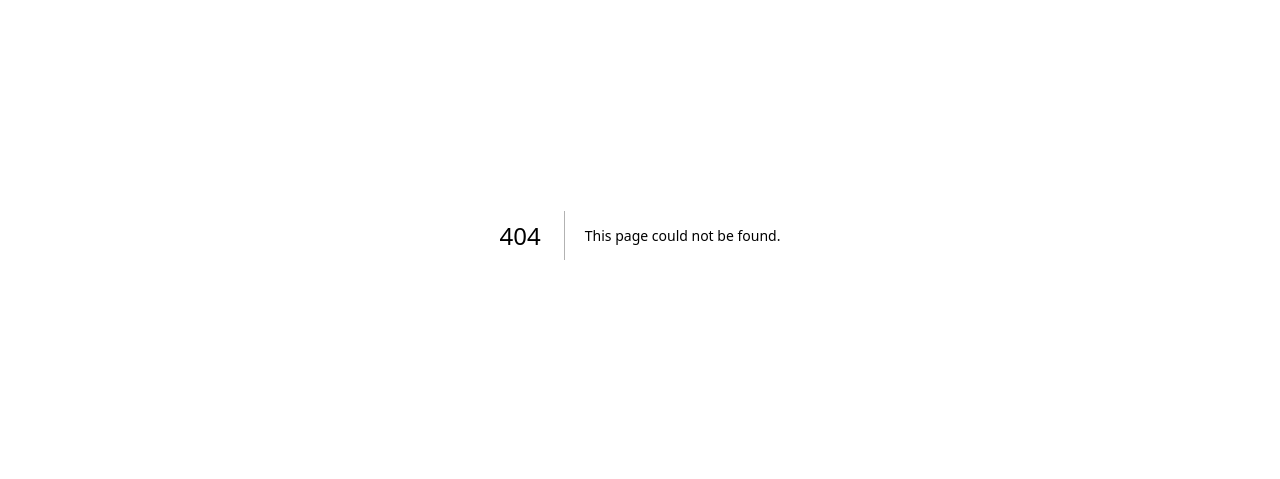
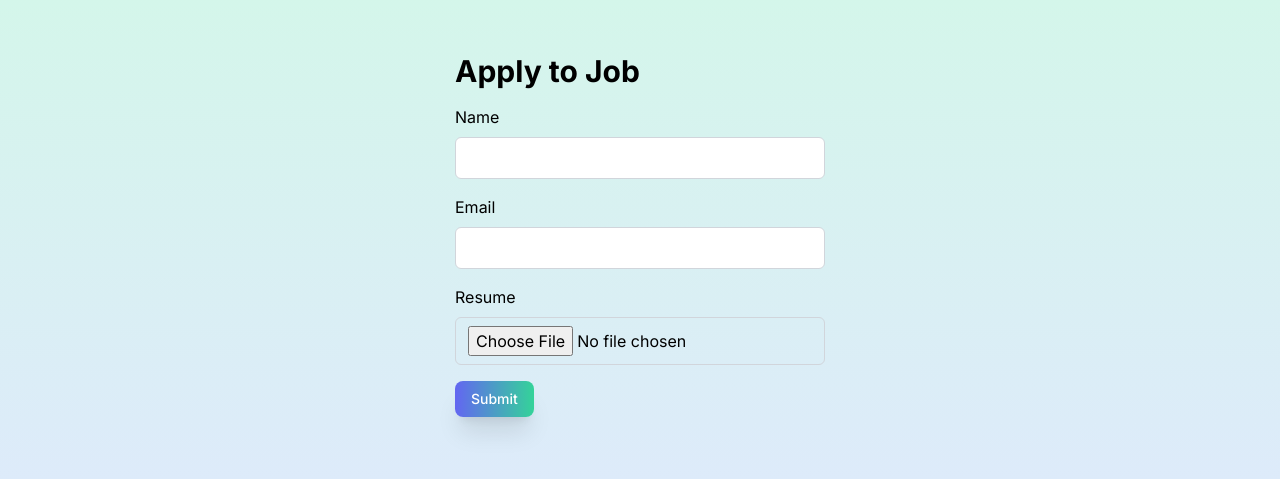
Before and after one commit to alitemel89/dotnet-job-application-app, a Next.js app in the folder client/: page /apply/1 in a window 1280 px wide. Before the commit this address had no page. Shown: the part 165-644 px from the top of the page. Built offline with nearby package versions, Linux system fonts and the light colour scheme.

Commit message:
create apply/[jobId] page

```diff
--- /dev/null
+++ b/client/src/app/apply/[jobId]/page.tsx
@@ -0,0 +1,106 @@
+"use client"
+
+import { useState } from "react";
+import { Toaster, toast } from "react-hot-toast";
+
+interface Props {
+  params: { jobId: string };
+}
+
+export default function Apply({ params: { jobId } }: Props) {
+  const [name, setName] = useState("");
+  const [email, setEmail] = useState("");
+  const [resume, setResume] = useState<File>();
+  const [isLoading, setIsLoading] = useState(false);
+  const [isSubmitted, setIsSubmitted] = useState(false);
+
+  const handleSubmit = async (e: React.FormEvent<HTMLFormElement>) => {
+    e.preventDefault();
+
+    setIsLoading(true);
+    const date = new Date();
+
+    const formData = new FormData();
+    formData.append("name", name);
+    formData.append("email", email);
+    formData.append("jobId", jobId);
+    formData.append("appliedDate", date.toISOString())
+    if (resume) {
+      formData.append("resume", resume);
+    }
+
+    try {
+      const response = await fetch("http://localhost:5000/api/applications", {
+        method: "POST",
+        body: formData,
+      });
+
+      if (response.ok) {
+        // Job application submitted successfully
+        toast.success("Job application submitted successfully");
+        setIsSubmitted(true);
+      } else {
+        // Handle the error case
+        toast.error("Error submitting job application");
+      }
+    } catch (error: any) {
+      toast.error(error);
+    }
+
+    setIsLoading(false);
+  };
+
+  return (
+    <div className="flex items-center justify-center min-h-screen bg-gradient-to-b from-emerald-100 to-indigo-100">
+      <form onSubmit={handleSubmit} className="max-w-md mx-auto">
+        <h1 className="text-3xl font-bold mb-4">Apply to Job</h1>
+        <div className="mb-4">
+          <label htmlFor="name" className="block mb-2">
+            Name
+          </label>
+          <input
+            type="text"
+            id="name"
+            value={name}
+            onChange={(e) => setName(e.target.value)}
+            className="w-full border border-gray-300 rounded-md py-2 px-3 focus:outline-none focus:ring-2 focus:ring-blue-500"
+            required
+          />
+        </div>
+        <div className="mb-4">
+          <label htmlFor="email" className="block mb-2">
+            Email
+          </label>
+          <input
+            type="email"
+            id="email"
+            value={email}
+            onChange={(e) => setEmail(e.target.value)}
+            className="w-full border border-gray-300 rounded-md py-2 px-3 focus:outline-none focus:ring-2 focus:ring-blue-500"
+            required
+          />
+        </div>
+        <div className="mb-4">
+          <label htmlFor="resume" className="block mb-2">
+            Resume
+          </label>
+          <input
+            type="file"
+            id="resume"
+            onChange={(e) => setResume(e.target.files?.[0])}
+            className="w-full border border-gray-300 rounded-md py-2 px-3 focus:outline-none focus:ring-2 focus:ring-blue-500"
+            required
+          />
+        </div>
+        <button
+          type="submit"
+          className="btn"
+          disabled={isLoading}
+        >
+          {isLoading ? "Submitting..." : "Submit"}
+        </button>
+        <Toaster />
+      </form>
+    </div>
+  );
+}
--- a/client/src/app/companies/[companyName]/[jobId]/page.tsx
+++ b/client/src/app/companies/[companyName]/[jobId]/page.tsx
@@ -48,7 +48,7 @@ async function JobDetailsPage({ params: { companyName, jobId } }: Props) {
                 <ShareIcon className="w-4 h-4 text-emerald-400" />
               </Link>
               <Link
-                href="/application"
+                href={`/apply/${jobId}`}
                 className="btn flex items-center space-x-2"
               >
                 <p>Apply</p>
--- a/client/src/app/globals.css
+++ b/client/src/app/globals.css
@@ -15,7 +15,8 @@ body {
   .btn {
     @apply px-4 py-2 bg-gradient-to-r from-indigo-500 to-emerald-400
     rounded-lg text-white hover:bg-gradient-to-r hover:from-indigo-400
-    hover:to-emerald-300 active:bg-gradient-to-r active:from-indigo-300 active:to-emerald-200 text-sm font-medium text-center
+    hover:to-emerald-300 active:bg-gradient-to-r active:from-indigo-300
+     active:to-emerald-200 text-sm font-medium text-center shadow-xl
   }
 
   .btn-secondary {
```
Also changed, not shown: 6 other files (tests, documents, lock files or other folders).
